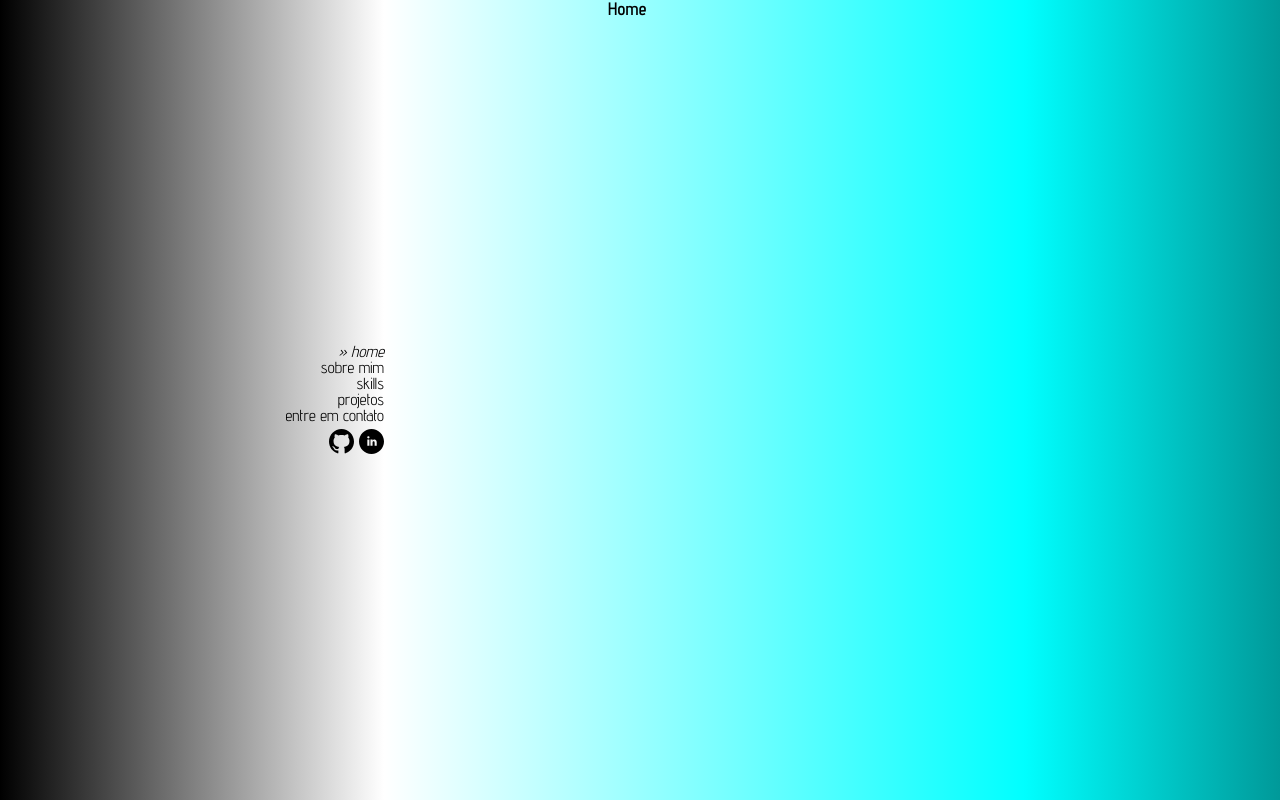
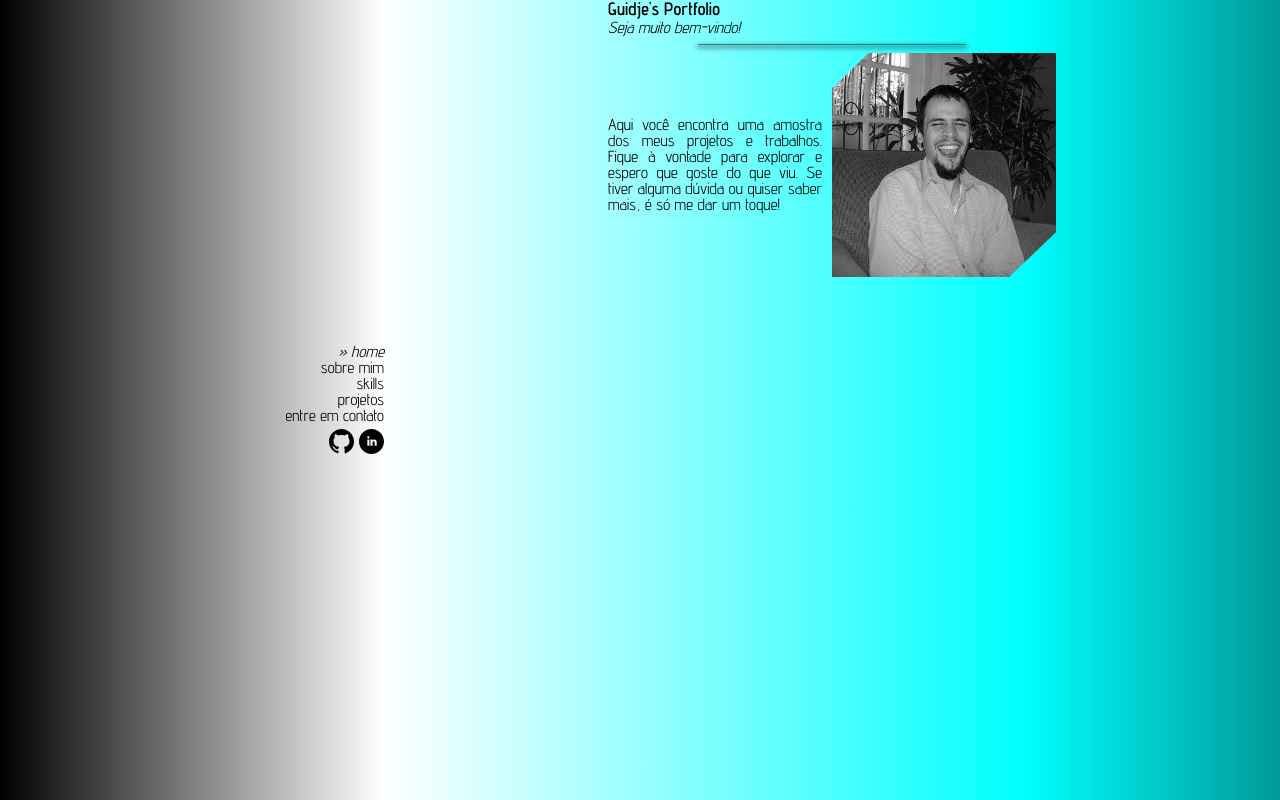
Before and after one commit to GuilhermeSoaresGarcia/portfolio, a Next.js app: page / in a window 1280 px wide. Built offline with nearby package versions, Linux system fonts and the light colour scheme.

Commit message:
feat: implementação da página home

```diff
--- a/app/page.tsx
+++ b/app/page.tsx
@@ -1,5 +1,21 @@
+import Image from "next/image";
+import smdlkasmd from "../public/img/gsg.jpg";
+import "../styles/home.css";
+
 export default function Home() {
   return (
-    <h1>Home</h1>
+    <div className="home-container">
+      <h1>Guidje&apos;s Portfolio</h1>
+      <h2>Seja muito bem-vindo!</h2>
+      <hr />
+      <div className="home-content-container">
+        <p>
+        Aqui você encontra uma amostra dos meus projetos e trabalhos. Fique à vontade
+        para explorar e espero que goste do que viu. Se tiver alguma dúvida ou quiser
+        saber mais, é só me dar um toque!
+        </p>
+        <Image src={smdlkasmd} alt="Foto" />
+      </div>
+    </div>
   )
 }
```
Also changed, not shown: public/img/gsg.jpg (added).
